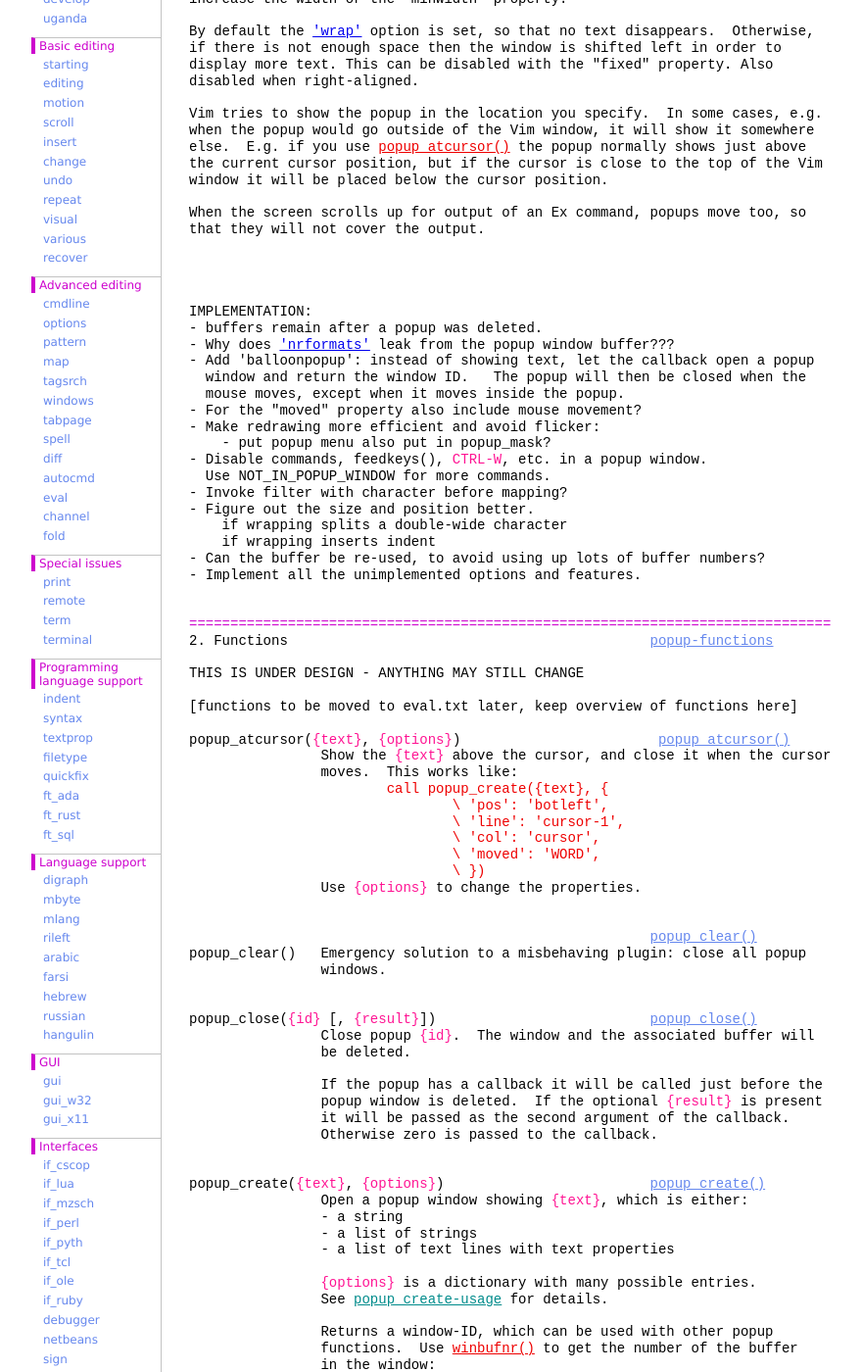
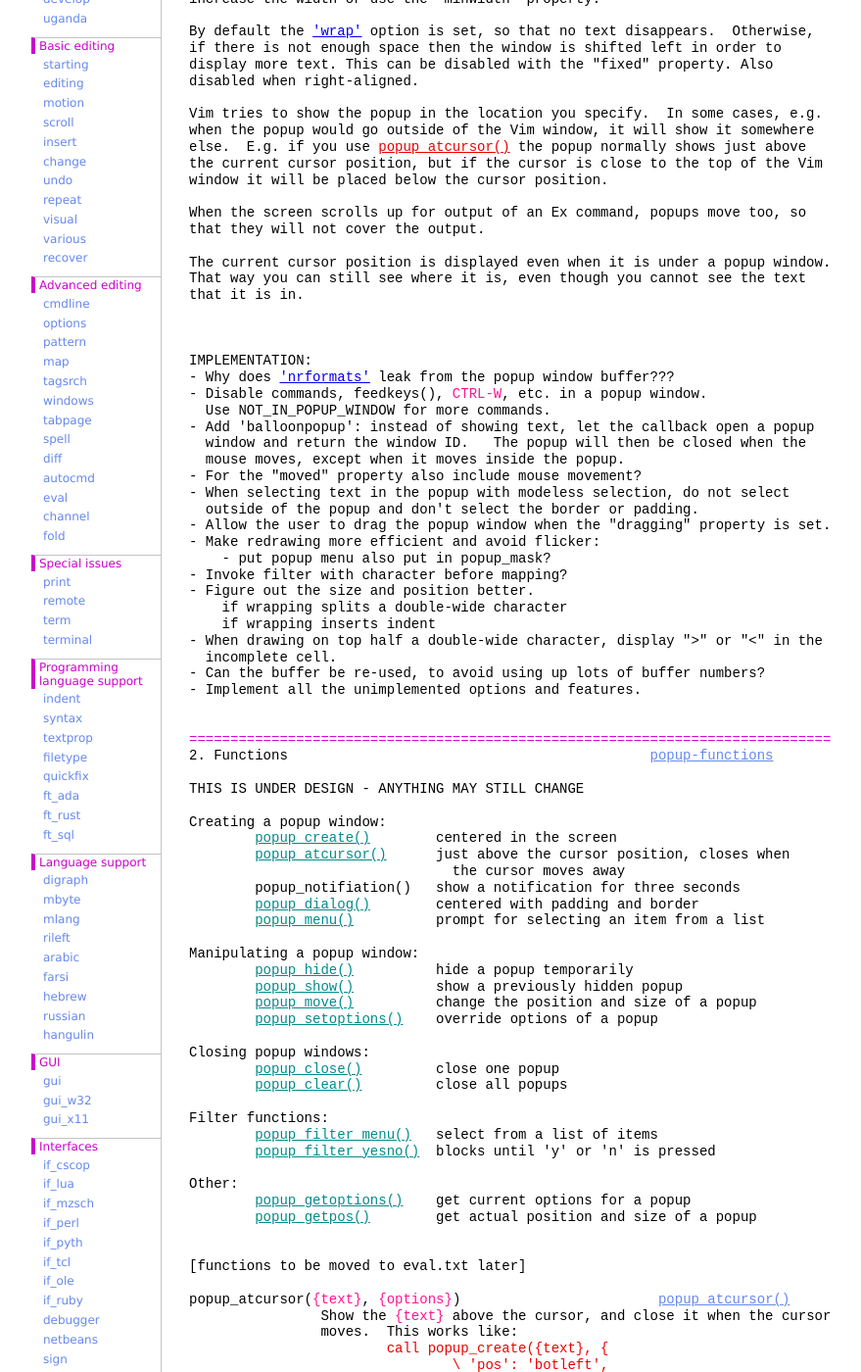
Before and after one commit to vim-jp/vimdoc-en, a Jekyll site: the page built from popup.html, in a window 1280 px wide and 1400 px high, scrolled down 1304 px. Shown: the whole window at 98% size, without its empty margins (208-1087 px from the left). Built offline with Jekyll 4.4.1, drawn with Linux system fonts in a browser that asks for light colours; nearby versions of some CDN libraries; comment, search, counter and statistics services are not loaded; some of the changed text lies outside the part shown.

Commit message:
Generated by Travis JOB 869.1
https://travis-ci.org/vim-jp/vimdoc-en/builds/544958881

```diff
--- a/popup.html
+++ b/popup.html
@@ -3,7 +3,7 @@
 helpname: 'popup'
 ---
 <div id='vimCodeElement'>
-<a class="Constant" href="popup.html" name="popup.txt">popup.txt</a>&nbsp;&nbsp;For&nbsp;<span class="Identifier">Vim version 8.1.</span>&nbsp;&nbsp;Last change: 2019 Jun 10<br>
+<a class="Constant" href="popup.html" name="popup.txt">popup.txt</a>&nbsp;&nbsp;For&nbsp;<span class="Identifier">Vim version 8.1.</span>&nbsp;&nbsp;Last change: 2019 Jun 12<br>
 <br>
 <br>
 &nbsp;&nbsp;&nbsp;&nbsp;&nbsp;&nbsp;&nbsp;&nbsp;&nbsp;&nbsp;&nbsp;&nbsp;&nbsp;&nbsp;&nbsp;&nbsp;&nbsp;&nbsp;<span class="Identifier">VIM REFERENCE MANUAL&nbsp;&nbsp;&nbsp;&nbsp;by Bram Moolenaar</span><br>
@@ -41,7 +41,7 @@
 <div class="helpExample">&nbsp;&nbsp;&nbsp;&nbsp;&nbsp;&nbsp;&nbsp;&nbsp;hi MyPopupColor ctermbg=lightblue guibg=lightblue<br>
 &nbsp;&nbsp;&nbsp;&nbsp;&nbsp;&nbsp;&nbsp;&nbsp;call setwinvar(winid, '&amp;wincolor', 'MyPopupColor')</div>
 <br>
-<a class="Type" href="options.html#'hlsearch'">'hlsearch'</a>&nbsp;and match highlighting are not displayed in a popup window.<br>
+<a class="Type" href="options.html#'hlsearch'">'hlsearch'</a>&nbsp;highlighting is not displayed in a popup window.<br>
 <br>
 A popup window has a window-ID like other windows, but behaves differently.<br>
 The size can be up to the whole Vim window and it overlaps other windows.<br>
@@ -68,7 +68,7 @@
 <br>
 The width of the window is normally equal to the longest line in the buffer.<br>
 It can be limited with the &quot;maxwidth&quot; property.&nbsp;&nbsp;You can use spaces to<br>
-increase the width or the &quot;minwidth&quot; property.<br>
+increase the width or use the &quot;minwidth&quot; property.<br>
 <br>
 By default the&nbsp;<a class="Type" href="options.html#'wrap'">'wrap'</a>&nbsp;option is set, so that no text disappears.&nbsp;&nbsp;Otherwise,<br>
 if there is not enough space then the window is shifted left in order to<br>
@@ -84,24 +84,31 @@
 When the screen scrolls up for output of an Ex command, popups move too, so<br>
 that they will not cover the output.<br>
 <br>
+The current cursor position is displayed even when it is under a popup window.<br>
+That way you can still see where it is, even though you cannot see the text<br>
+that it is in.<br>
 <br>
 <br>
 <br>
 IMPLEMENTATION:<br>
-- buffers remain after a popup was deleted.<br>
 - Why does&nbsp;<a class="Type" href="options.html#'nrformats'">'nrformats'</a>&nbsp;leak from the popup window buffer???<br>
+- Disable commands, feedkeys(),&nbsp;<span class="Special">CTRL-W</span>, etc. in a popup window.<br>
+&nbsp;&nbsp;Use NOT_IN_POPUP_WINDOW for more commands.<br>
 - Add&nbsp;<span class="MissingTag">'balloonpopup'</span>: instead of showing text, let the callback open a popup<br>
 &nbsp;&nbsp;window and return the window ID.&nbsp;&nbsp; The popup will then be closed when the<br>
 &nbsp;&nbsp;mouse moves, except when it moves inside the popup.<br>
 - For the &quot;moved&quot; property also include mouse movement?<br>
+- When selecting text in the popup with modeless selection, do not select<br>
+&nbsp;&nbsp;outside of the popup and don't select the border or padding.<br>
+- Allow the user to drag the popup window when the &quot;dragging&quot; property is set.<br>
 - Make redrawing more efficient and avoid flicker:<br>
 &nbsp;&nbsp;&nbsp;&nbsp;- put popup menu also put in popup_mask?<br>
-- Disable commands, feedkeys(),&nbsp;<span class="Special">CTRL-W</span>, etc. in a popup window.<br>
-&nbsp;&nbsp;Use NOT_IN_POPUP_WINDOW for more commands.<br>
 - Invoke filter with character before mapping?<br>
 - Figure out the size and position better.<br>
 &nbsp;&nbsp;&nbsp;&nbsp;if wrapping splits a double-wide character<br>
 &nbsp;&nbsp;&nbsp;&nbsp;if wrapping inserts indent<br>
+- When drawing on top half a double-wide character, display &quot;&gt;&quot; or &quot;&lt;&quot; in the<br>
+&nbsp;&nbsp;incomplete cell.<br>
 - Can the buffer be re-used, to avoid using up lots of buffer numbers?<br>
 - Implement all the unimplemented options and features.<br>
 <br>
@@ -111,7 +118,34 @@
 <br>
 THIS IS UNDER DESIGN - ANYTHING MAY STILL CHANGE<br>
 <br>
-[functions to be moved to eval.txt later, keep overview of functions here]<br>
+Creating a popup window:<br>
+&nbsp;&nbsp;&nbsp;&nbsp;&nbsp;&nbsp;&nbsp;&nbsp;<a class="Identifier" href="popup.html#popup_create()">popup_create()</a>&nbsp;&nbsp;&nbsp;&nbsp;&nbsp;&nbsp;&nbsp;&nbsp;centered in the screen<br>
+&nbsp;&nbsp;&nbsp;&nbsp;&nbsp;&nbsp;&nbsp;&nbsp;<a class="Identifier" href="popup.html#popup_atcursor()">popup_atcursor()</a>&nbsp;&nbsp;&nbsp;&nbsp;&nbsp;&nbsp;just above the cursor position, closes when<br>
+&nbsp;&nbsp;&nbsp;&nbsp;&nbsp;&nbsp;&nbsp;&nbsp;&nbsp;&nbsp;&nbsp;&nbsp;&nbsp;&nbsp;&nbsp;&nbsp;&nbsp;&nbsp;&nbsp;&nbsp;&nbsp;&nbsp;&nbsp;&nbsp;&nbsp;&nbsp;&nbsp;&nbsp;&nbsp;&nbsp;&nbsp;&nbsp;the cursor moves away<br>
+&nbsp;&nbsp;&nbsp;&nbsp;&nbsp;&nbsp;&nbsp;&nbsp;<span class="MissingTag">popup_notifiation()</span>&nbsp;&nbsp; show a notification for three seconds<br>
+&nbsp;&nbsp;&nbsp;&nbsp;&nbsp;&nbsp;&nbsp;&nbsp;<a class="Identifier" href="popup.html#popup_dialog()">popup_dialog()</a>&nbsp;&nbsp;&nbsp;&nbsp;&nbsp;&nbsp;&nbsp;&nbsp;centered with padding and border<br>
+&nbsp;&nbsp;&nbsp;&nbsp;&nbsp;&nbsp;&nbsp;&nbsp;<a class="Identifier" href="popup.html#popup_menu()">popup_menu()</a>&nbsp;&nbsp;&nbsp;&nbsp;&nbsp;&nbsp;&nbsp;&nbsp;&nbsp;&nbsp;prompt for selecting an item from a list<br>
+<br>
+Manipulating a popup window:<br>
+&nbsp;&nbsp;&nbsp;&nbsp;&nbsp;&nbsp;&nbsp;&nbsp;<a class="Identifier" href="popup.html#popup_hide()">popup_hide()</a>&nbsp;&nbsp;&nbsp;&nbsp;&nbsp;&nbsp;&nbsp;&nbsp;&nbsp;&nbsp;hide a popup temporarily<br>
+&nbsp;&nbsp;&nbsp;&nbsp;&nbsp;&nbsp;&nbsp;&nbsp;<a class="Identifier" href="popup.html#popup_show()">popup_show()</a>&nbsp;&nbsp;&nbsp;&nbsp;&nbsp;&nbsp;&nbsp;&nbsp;&nbsp;&nbsp;show a previously hidden popup<br>
+&nbsp;&nbsp;&nbsp;&nbsp;&nbsp;&nbsp;&nbsp;&nbsp;<a class="Identifier" href="popup.html#popup_move()">popup_move()</a>&nbsp;&nbsp;&nbsp;&nbsp;&nbsp;&nbsp;&nbsp;&nbsp;&nbsp;&nbsp;change the position and size of a popup<br>
+&nbsp;&nbsp;&nbsp;&nbsp;&nbsp;&nbsp;&nbsp;&nbsp;<a class="Identifier" href="popup.html#popup_setoptions()">popup_setoptions()</a>&nbsp;&nbsp;&nbsp;&nbsp;override options of a popup<br>
+<br>
+Closing popup windows:<br>
+&nbsp;&nbsp;&nbsp;&nbsp;&nbsp;&nbsp;&nbsp;&nbsp;<a class="Identifier" href="popup.html#popup_close()">popup_close()</a>&nbsp;&nbsp;&nbsp;&nbsp;&nbsp;&nbsp;&nbsp;&nbsp; close one popup<br>
+&nbsp;&nbsp;&nbsp;&nbsp;&nbsp;&nbsp;&nbsp;&nbsp;<a class="Identifier" href="popup.html#popup_clear()">popup_clear()</a>&nbsp;&nbsp;&nbsp;&nbsp;&nbsp;&nbsp;&nbsp;&nbsp; close all popups<br>
+<br>
+Filter functions:<br>
+&nbsp;&nbsp;&nbsp;&nbsp;&nbsp;&nbsp;&nbsp;&nbsp;<a class="Identifier" href="popup.html#popup_filter_menu()">popup_filter_menu()</a>&nbsp;&nbsp; select from a list of items<br>
+&nbsp;&nbsp;&nbsp;&nbsp;&nbsp;&nbsp;&nbsp;&nbsp;<a class="Identifier" href="popup.html#popup_filter_yesno()">popup_filter_yesno()</a>&nbsp;&nbsp;blocks until 'y' or 'n' is pressed<br>
+<br>
+Other:<br>
+&nbsp;&nbsp;&nbsp;&nbsp;&nbsp;&nbsp;&nbsp;&nbsp;<a class="Identifier" href="popup.html#popup_getoptions()">popup_getoptions()</a>&nbsp;&nbsp;&nbsp;&nbsp;get current options for a popup<br>
+&nbsp;&nbsp;&nbsp;&nbsp;&nbsp;&nbsp;&nbsp;&nbsp;<a class="Identifier" href="popup.html#popup_getpos()">popup_getpos()</a>&nbsp;&nbsp;&nbsp;&nbsp;&nbsp;&nbsp;&nbsp;&nbsp;get actual position and size of a popup<br>
+<br>
+<br>
+[functions to be moved to eval.txt later]<br>
 <br>
 popup_atcursor(<span class="Special">{text}</span>,&nbsp;<span class="Special">{options}</span>)&nbsp;&nbsp;&nbsp;&nbsp;&nbsp;&nbsp;&nbsp;&nbsp;&nbsp;&nbsp;&nbsp;&nbsp;&nbsp;&nbsp;&nbsp;&nbsp;&nbsp;&nbsp;&nbsp;&nbsp;&nbsp;&nbsp;&nbsp;&nbsp;<a class="Constant" href="popup.html#popup_atcursor()" name="popup_atcursor()">popup_atcursor()</a><br>
 &nbsp;&nbsp;&nbsp;&nbsp;&nbsp;&nbsp;&nbsp;&nbsp;&nbsp;&nbsp;&nbsp;&nbsp;&nbsp;&nbsp;&nbsp;&nbsp;Show the&nbsp;<span class="Special">{text}</span>&nbsp;above the cursor, and close it when the cursor<br>
@@ -167,7 +201,8 @@
 &nbsp;&nbsp;&nbsp;&nbsp;&nbsp;&nbsp;&nbsp;&nbsp;&nbsp;&nbsp;&nbsp;&nbsp;&nbsp;&nbsp;&nbsp;&nbsp;&nbsp;&nbsp;&nbsp;&nbsp;&nbsp;&nbsp;&nbsp;&nbsp;&nbsp;&nbsp;&nbsp;&nbsp;&nbsp;&nbsp;&nbsp;&nbsp;\ 'border': [],<br>
 &nbsp;&nbsp;&nbsp;&nbsp;&nbsp;&nbsp;&nbsp;&nbsp;&nbsp;&nbsp;&nbsp;&nbsp;&nbsp;&nbsp;&nbsp;&nbsp;&nbsp;&nbsp;&nbsp;&nbsp;&nbsp;&nbsp;&nbsp;&nbsp;&nbsp;&nbsp;&nbsp;&nbsp;&nbsp;&nbsp;&nbsp;&nbsp;\ 'padding': [],<br>
 &nbsp;&nbsp;&nbsp;&nbsp;&nbsp;&nbsp;&nbsp;&nbsp;&nbsp;&nbsp;&nbsp;&nbsp;&nbsp;&nbsp;&nbsp;&nbsp;&nbsp;&nbsp;&nbsp;&nbsp;&nbsp;&nbsp;&nbsp;&nbsp;&nbsp;&nbsp;&nbsp;&nbsp;&nbsp;&nbsp;&nbsp;&nbsp;\})</div>
-&nbsp;&nbsp;&nbsp;&nbsp;&nbsp;&nbsp;&nbsp;&nbsp;&nbsp;&nbsp;&nbsp;&nbsp;&nbsp;&nbsp;&nbsp; Use&nbsp;<span class="Special">{options}</span>&nbsp;to change the properties.<br>
+&nbsp;&nbsp;&nbsp;&nbsp;&nbsp;&nbsp;&nbsp;&nbsp;&nbsp;&nbsp;&nbsp;&nbsp;&nbsp;&nbsp;&nbsp; Use&nbsp;<span class="Special">{options}</span>&nbsp;to change the properties. E.g. add a&nbsp;<span class="MissingTag">'filter'</span><br>
+&nbsp;&nbsp;&nbsp;&nbsp;&nbsp;&nbsp;&nbsp;&nbsp;&nbsp;&nbsp;&nbsp;&nbsp;&nbsp;&nbsp;&nbsp;&nbsp;option with value 'popup_filter_yesno'.<br>
 <br>
 <br>
 popup_filter_menu(<span class="Special">{id}</span>,&nbsp;<span class="Special">{key}</span>)&nbsp;&nbsp;&nbsp;&nbsp;&nbsp;&nbsp;&nbsp;&nbsp;&nbsp;&nbsp;&nbsp;&nbsp;&nbsp;&nbsp;&nbsp;&nbsp;&nbsp;&nbsp;&nbsp;&nbsp;&nbsp;&nbsp;&nbsp;&nbsp;&nbsp;&nbsp;<a class="Constant" href="popup.html#popup_filter_menu()" name="popup_filter_menu()">popup_filter_menu()</a><br>
@@ -185,7 +220,7 @@
 &nbsp;&nbsp;&nbsp;&nbsp;&nbsp;&nbsp;&nbsp;&nbsp;&nbsp;&nbsp;&nbsp;&nbsp;&nbsp;&nbsp;&nbsp;&nbsp;'y', 'Y' and 'n' or '<span class="Special">N</span>'.&nbsp;&nbsp;Invokes the &quot;callback&quot; of the<br>
 &nbsp;&nbsp;&nbsp;&nbsp;&nbsp;&nbsp;&nbsp;&nbsp;&nbsp;&nbsp;&nbsp;&nbsp;&nbsp;&nbsp;&nbsp;&nbsp;popup menu with the 1 for 'y' or 'Y' and zero for 'n' or '<span class="Special">N</span>'<br>
 &nbsp;&nbsp;&nbsp;&nbsp;&nbsp;&nbsp;&nbsp;&nbsp;&nbsp;&nbsp;&nbsp;&nbsp;&nbsp;&nbsp;&nbsp;&nbsp;as the second argument.&nbsp;&nbsp;Pressing Esc and&nbsp;<span class="Special">CTRL-C</span>&nbsp;works like<br>
-&nbsp;&nbsp;&nbsp;&nbsp;&nbsp;&nbsp;&nbsp;&nbsp;&nbsp;&nbsp;&nbsp;&nbsp;&nbsp;&nbsp;&nbsp;&nbsp;pressing 'n'.<br>
+&nbsp;&nbsp;&nbsp;&nbsp;&nbsp;&nbsp;&nbsp;&nbsp;&nbsp;&nbsp;&nbsp;&nbsp;&nbsp;&nbsp;&nbsp;&nbsp;pressing 'n'.&nbsp;&nbsp;Other keys are ignored.<br>
 <br>
 <br>
 popup_getoptions(<span class="Special">{id}</span>)&nbsp;&nbsp;&nbsp;&nbsp;&nbsp;&nbsp;&nbsp;&nbsp;&nbsp;&nbsp;&nbsp;&nbsp;&nbsp;&nbsp;&nbsp;&nbsp;&nbsp;&nbsp;&nbsp;&nbsp;&nbsp;&nbsp;&nbsp;&nbsp;&nbsp;&nbsp;&nbsp;&nbsp;&nbsp;&nbsp;&nbsp;&nbsp;&nbsp;&nbsp;<a class="Constant" href="popup.html#popup_getoptions()" name="popup_getoptions()">popup_getoptions()</a><br>
@@ -255,7 +290,6 @@
 <br>
 <br>
 popup_notification(<span class="Special">{text}</span>,&nbsp;<span class="Special">{options}</span>)&nbsp;&nbsp;&nbsp;&nbsp;&nbsp;&nbsp;&nbsp;&nbsp;&nbsp;&nbsp;&nbsp;&nbsp;&nbsp;&nbsp;&nbsp;&nbsp;&nbsp;&nbsp;&nbsp;&nbsp;<a class="Constant" href="popup.html#popup_notification()" name="popup_notification()">popup_notification()</a><br>
-&nbsp;&nbsp;&nbsp;&nbsp;&nbsp;&nbsp;&nbsp;&nbsp;&nbsp;&nbsp;&nbsp;&nbsp;&nbsp;&nbsp;&nbsp;&nbsp;<span class="Special">{not implemented yet}</span><br>
 &nbsp;&nbsp;&nbsp;&nbsp;&nbsp;&nbsp;&nbsp;&nbsp;&nbsp;&nbsp;&nbsp;&nbsp;&nbsp;&nbsp;&nbsp;&nbsp;Show the&nbsp;<span class="Special">{text}</span>&nbsp;for 3 seconds at the top of the Vim window.<br>
 &nbsp;&nbsp;&nbsp;&nbsp;&nbsp;&nbsp;&nbsp;&nbsp;&nbsp;&nbsp;&nbsp;&nbsp;&nbsp;&nbsp;&nbsp;&nbsp;This works like:<br>
 <div class="helpExample">&nbsp;&nbsp;&nbsp;&nbsp;&nbsp;&nbsp;&nbsp;&nbsp;&nbsp;&nbsp;&nbsp;&nbsp;&nbsp;&nbsp;&nbsp;&nbsp;&nbsp;&nbsp;&nbsp;&nbsp;&nbsp;&nbsp;&nbsp;&nbsp;call popup_create({text}, {<br>
@@ -266,8 +300,11 @@
 &nbsp;&nbsp;&nbsp;&nbsp;&nbsp;&nbsp;&nbsp;&nbsp;&nbsp;&nbsp;&nbsp;&nbsp;&nbsp;&nbsp;&nbsp;&nbsp;&nbsp;&nbsp;&nbsp;&nbsp;&nbsp;&nbsp;&nbsp;&nbsp;&nbsp;&nbsp;&nbsp;&nbsp;&nbsp;&nbsp;&nbsp;&nbsp;\ 'zindex': 200,<br>
 &nbsp;&nbsp;&nbsp;&nbsp;&nbsp;&nbsp;&nbsp;&nbsp;&nbsp;&nbsp;&nbsp;&nbsp;&nbsp;&nbsp;&nbsp;&nbsp;&nbsp;&nbsp;&nbsp;&nbsp;&nbsp;&nbsp;&nbsp;&nbsp;&nbsp;&nbsp;&nbsp;&nbsp;&nbsp;&nbsp;&nbsp;&nbsp;\ 'highlight': 'WarningMsg',<br>
 &nbsp;&nbsp;&nbsp;&nbsp;&nbsp;&nbsp;&nbsp;&nbsp;&nbsp;&nbsp;&nbsp;&nbsp;&nbsp;&nbsp;&nbsp;&nbsp;&nbsp;&nbsp;&nbsp;&nbsp;&nbsp;&nbsp;&nbsp;&nbsp;&nbsp;&nbsp;&nbsp;&nbsp;&nbsp;&nbsp;&nbsp;&nbsp;\ 'border': [],<br>
+&nbsp;&nbsp;&nbsp;&nbsp;&nbsp;&nbsp;&nbsp;&nbsp;&nbsp;&nbsp;&nbsp;&nbsp;&nbsp;&nbsp;&nbsp;&nbsp;&nbsp;&nbsp;&nbsp;&nbsp;&nbsp;&nbsp;&nbsp;&nbsp;&nbsp;&nbsp;&nbsp;&nbsp;&nbsp;&nbsp;&nbsp;&nbsp;\ 'padding': [0,1,0,1],<br>
 &nbsp;&nbsp;&nbsp;&nbsp;&nbsp;&nbsp;&nbsp;&nbsp;&nbsp;&nbsp;&nbsp;&nbsp;&nbsp;&nbsp;&nbsp;&nbsp;&nbsp;&nbsp;&nbsp;&nbsp;&nbsp;&nbsp;&nbsp;&nbsp;&nbsp;&nbsp;&nbsp;&nbsp;&nbsp;&nbsp;&nbsp;&nbsp;\ })</div>
-&nbsp;&nbsp;&nbsp;&nbsp;&nbsp;&nbsp;&nbsp;&nbsp;&nbsp;&nbsp;&nbsp;&nbsp;&nbsp;&nbsp;&nbsp; Use&nbsp;<span class="Special">{options}</span>&nbsp;to change the properties.<br>
+&nbsp;&nbsp;&nbsp;&nbsp;&nbsp;&nbsp;&nbsp;&nbsp;&nbsp;&nbsp;&nbsp;&nbsp;&nbsp;&nbsp;&nbsp; The position will be adjusted to avoid overlap with other<br>
+&nbsp;&nbsp;&nbsp;&nbsp;&nbsp;&nbsp;&nbsp;&nbsp;&nbsp;&nbsp;&nbsp;&nbsp;&nbsp;&nbsp;&nbsp;&nbsp;notifications.<br>
+&nbsp;&nbsp;&nbsp;&nbsp;&nbsp;&nbsp;&nbsp;&nbsp;&nbsp;&nbsp;&nbsp;&nbsp;&nbsp;&nbsp;&nbsp;&nbsp;Use&nbsp;<span class="Special">{options}</span>&nbsp;to change the properties.<br>
 <br>
 <br>
 popup_show(<span class="Special">{id}</span>)&nbsp;&nbsp;&nbsp;&nbsp;&nbsp;&nbsp;&nbsp;&nbsp;&nbsp;&nbsp;&nbsp;&nbsp;&nbsp;&nbsp;&nbsp;&nbsp;&nbsp;&nbsp;&nbsp;&nbsp;&nbsp;&nbsp;&nbsp;&nbsp;&nbsp;&nbsp;&nbsp;&nbsp;&nbsp;&nbsp;&nbsp;&nbsp;&nbsp;&nbsp;&nbsp;&nbsp;&nbsp;&nbsp;&nbsp;&nbsp;&nbsp;&nbsp;&nbsp;&nbsp;&nbsp;&nbsp;&nbsp;&nbsp;<a class="Constant" href="popup.html#popup_show()" name="popup_show()">popup_show()</a><br>
@@ -363,6 +400,9 @@
 &nbsp;&nbsp;&nbsp;&nbsp;&nbsp;&nbsp;&nbsp;&nbsp;&nbsp;&nbsp;&nbsp;&nbsp;&nbsp;&nbsp;&nbsp;&nbsp;&nbsp;&nbsp;&nbsp;&nbsp;&nbsp;&nbsp;&nbsp;&nbsp;padding.<br>
 &nbsp;&nbsp;&nbsp;&nbsp;&nbsp;&nbsp;&nbsp;&nbsp;minwidth&nbsp;&nbsp;&nbsp;&nbsp;&nbsp;&nbsp;&nbsp;&nbsp;Minimum width of the contents, excluding border and<br>
 &nbsp;&nbsp;&nbsp;&nbsp;&nbsp;&nbsp;&nbsp;&nbsp;&nbsp;&nbsp;&nbsp;&nbsp;&nbsp;&nbsp;&nbsp;&nbsp;&nbsp;&nbsp;&nbsp;&nbsp;&nbsp;&nbsp;&nbsp;&nbsp;padding.<br>
+&nbsp;&nbsp;&nbsp;&nbsp;&nbsp;&nbsp;&nbsp;&nbsp;firstline&nbsp;&nbsp;&nbsp;&nbsp;&nbsp;&nbsp; First buffer line to display.&nbsp;&nbsp;When larger than one it<br>
+&nbsp;&nbsp;&nbsp;&nbsp;&nbsp;&nbsp;&nbsp;&nbsp;&nbsp;&nbsp;&nbsp;&nbsp;&nbsp;&nbsp;&nbsp;&nbsp;&nbsp;&nbsp;&nbsp;&nbsp;&nbsp;&nbsp;&nbsp;&nbsp;looks like the text scrolled up.&nbsp;&nbsp;When out of range<br>
+&nbsp;&nbsp;&nbsp;&nbsp;&nbsp;&nbsp;&nbsp;&nbsp;&nbsp;&nbsp;&nbsp;&nbsp;&nbsp;&nbsp;&nbsp;&nbsp;&nbsp;&nbsp;&nbsp;&nbsp;&nbsp;&nbsp;&nbsp;&nbsp;the last buffer line will at the top of the window.<br>
 &nbsp;&nbsp;&nbsp;&nbsp;&nbsp;&nbsp;&nbsp;&nbsp;hidden&nbsp;&nbsp;&nbsp;&nbsp;&nbsp;&nbsp;&nbsp;&nbsp;&nbsp;&nbsp;When TRUE the popup exists but is not displayed; use<br>
 &nbsp;&nbsp;&nbsp;&nbsp;&nbsp;&nbsp;&nbsp;&nbsp;&nbsp;&nbsp;&nbsp;&nbsp;&nbsp;&nbsp;&nbsp;&nbsp;&nbsp;&nbsp;&nbsp;&nbsp;&nbsp;&nbsp;&nbsp;&nbsp;<a class="Comment" href="popup.html#popup_show()">popup_show()</a>&nbsp;to unhide it.<br>
 &nbsp;&nbsp;&nbsp;&nbsp;&nbsp;&nbsp;&nbsp;&nbsp;&nbsp;&nbsp;&nbsp;&nbsp;&nbsp;&nbsp;&nbsp;&nbsp;&nbsp;&nbsp;&nbsp;&nbsp;&nbsp;&nbsp;&nbsp;&nbsp;<span class="Special">{not implemented yet}</span><br>
```
